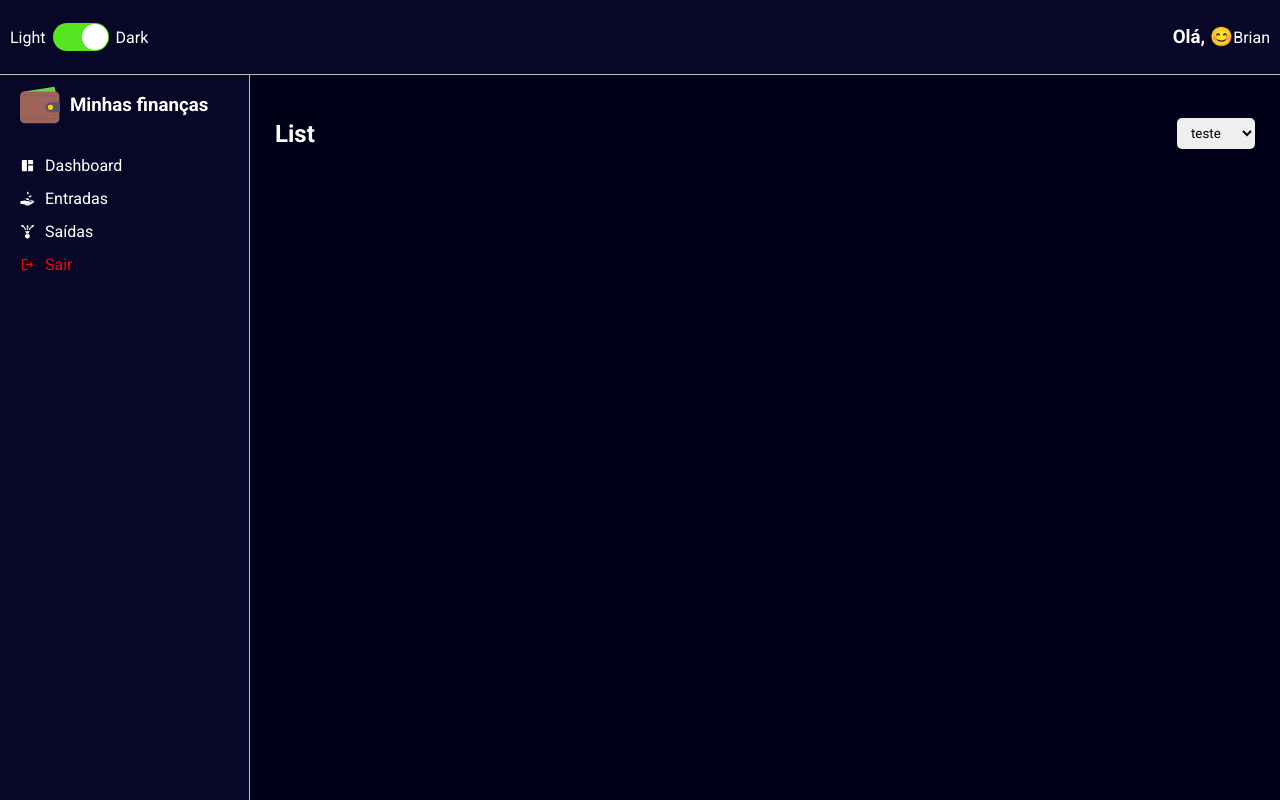
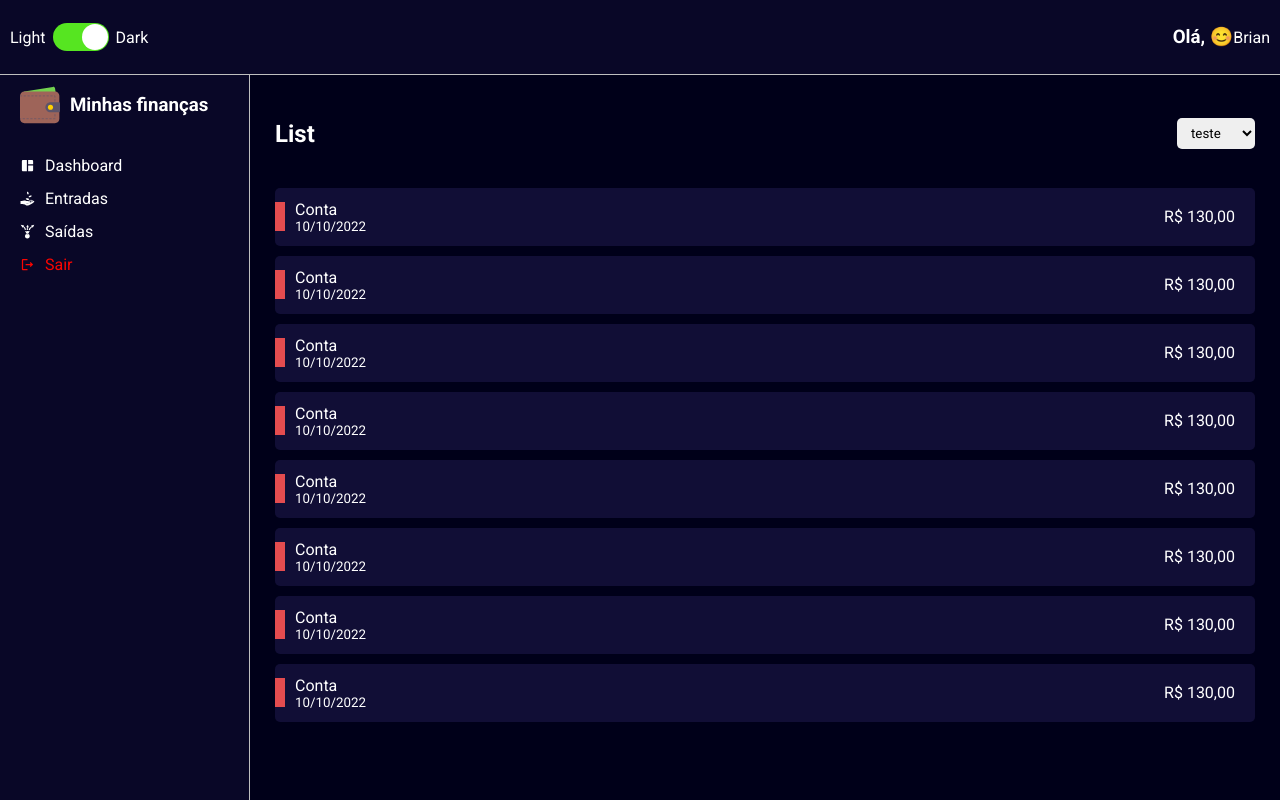
Before and after one commit to BVictorsk/my_finances, a React (Create React App) app: page / in a window 1280 px wide. Built offline with nearby package versions, Linux system fonts and the light colour scheme.

Commit message:
added fincancial movements list

```diff
--- /dev/null
+++ b/src/components/historyFinancesCard/index.tsx
@@ -0,0 +1,31 @@
+import React from 'react'
+import { Container, Tag } from './styles'
+
+interface IHistoryFinancesCardProps {
+    cardColor: string;
+    tagColor: string;
+    title: string;
+    subtitle: string;
+    amount: string;
+}
+
+const HistoryFinancesCard: React.FC<IHistoryFinancesCardProps> = ({
+    cardColor,
+    tagColor,
+    title,
+    subtitle,
+    amount
+}) => {
+    return (
+        <Container color={cardColor}>
+            <Tag color={tagColor} />
+            <div>
+                <span>{title}</span>
+                <small>{subtitle}</small>
+            </div>
+            <div>{amount}</div>
+        </Container>
+    );
+}
+
+export default HistoryFinancesCard;
--- /dev/null
+++ b/src/components/historyFinancesCard/styles.ts
@@ -0,0 +1,49 @@
+import styled from "styled-components";
+
+interface IContainerProps {
+    color: string;
+}
+
+interface ITagProps {
+    color: string;
+}
+
+export const Container = styled.li<IContainerProps> `
+    background-color: ${props => props.color};
+
+    list-style: none;
+    border-radius: 5px;
+
+    margin: 10px 0;
+    padding: 12px 20px;
+
+    display: flex;
+    justify-content: space-between;
+    align-items: center;
+
+    cursor: pointer;
+    transition: all 0.3s;
+
+    position: relative;
+
+    &:hover{
+        opacity: .7;
+        transform: translateX(10px);
+    }
+
+    > div {
+        display: flex;
+        flex-direction: column;
+        justify-content: space-between;
+    }
+`;
+
+export const Tag = styled.div<ITagProps> `
+    width: 10px;
+    height: 50% ;
+
+    background-color: ${props => props.color};
+
+    position: absolute;
+    left: 0;
+`;
--- a/src/pages/list/index.tsx
+++ b/src/pages/list/index.tsx
@@ -1,7 +1,8 @@
 import React from 'react'
-import { Container } from './styles'
+import { Container, Content } from './styles'
 import Header from '../../components/header'
 import SelectInput from '../../components/selectInput';
+import HistoryFinancesCard from '../../components/historyFinancesCard';
 
 const List: React.FC = () => {
     const options = [
@@ -14,6 +15,66 @@
             <Header title="List">
                 <SelectInput options={options} />
             </Header>
+
+            <Content>
+                <HistoryFinancesCard
+                cardColor="#110e36"
+                tagColor="#e44c4f"
+                title="Conta"
+                subtitle="10/10/2022"
+                amount="R$ 130,00"
+                />
+                <HistoryFinancesCard
+                cardColor="#110e36"
+                tagColor="#e44c4f"
+                title="Conta"
+                subtitle="10/10/2022"
+                amount="R$ 130,00"
+                />
+                <HistoryFinancesCard
+                cardColor="#110e36"
+                tagColor="#e44c4f"
+                title="Conta"
+                subtitle="10/10/2022"
+                amount="R$ 130,00"
+                />
+                <HistoryFinancesCard
+                cardColor="#110e36"
+                tagColor="#e44c4f"
+                title="Conta"
+                subtitle="10/10/2022"
+                amount="R$ 130,00"
+                />
+                <HistoryFinancesCard
+                cardColor="#110e36"
+                tagColor="#e44c4f"
+                title="Conta"
+                subtitle="10/10/2022"
+                amount="R$ 130,00"
+                />
+                <HistoryFinancesCard
+                cardColor="#110e36"
+                tagColor="#e44c4f"
+                title="Conta"
+                subtitle="10/10/2022"
+                amount="R$ 130,00"
+                />
+                <HistoryFinancesCard
+                cardColor="#110e36"
+                tagColor="#e44c4f"
+                title="Conta"
+                subtitle="10/10/2022"
+                amount="R$ 130,00"
+                />
+                <HistoryFinancesCard
+                cardColor="#110e36"
+                tagColor="#e44c4f"
+                title="Conta"
+                subtitle="10/10/2022"
+                amount="R$ 130,00"
+                />
+            </Content>
+
         </Container>
     );
 }
--- a/src/pages/list/styles.ts
+++ b/src/pages/list/styles.ts
@@ -1,3 +1,5 @@
 import styled from "styled-components";
 
 export const Container = styled.div ``;
+
+export const Content = styled.div ``;
```
